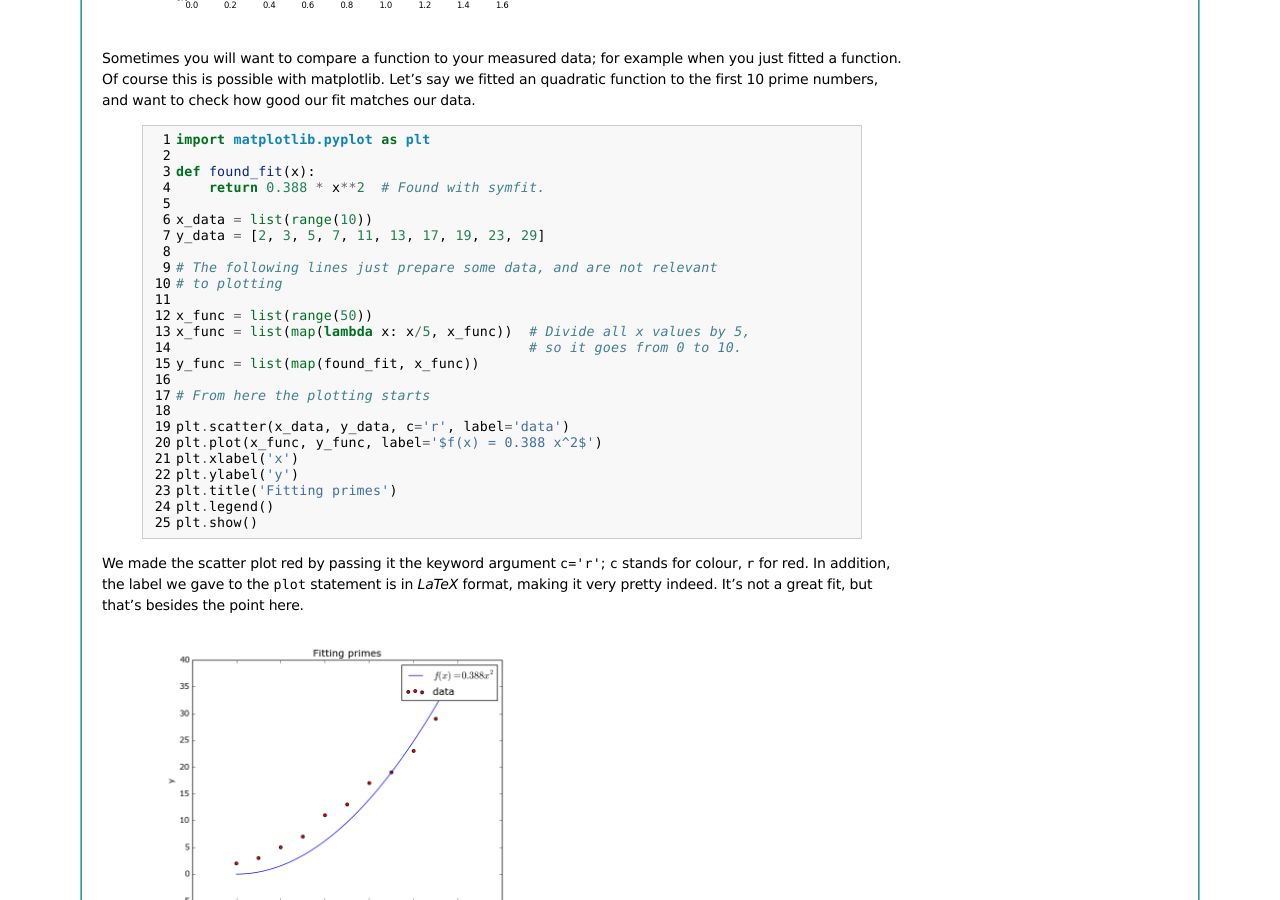
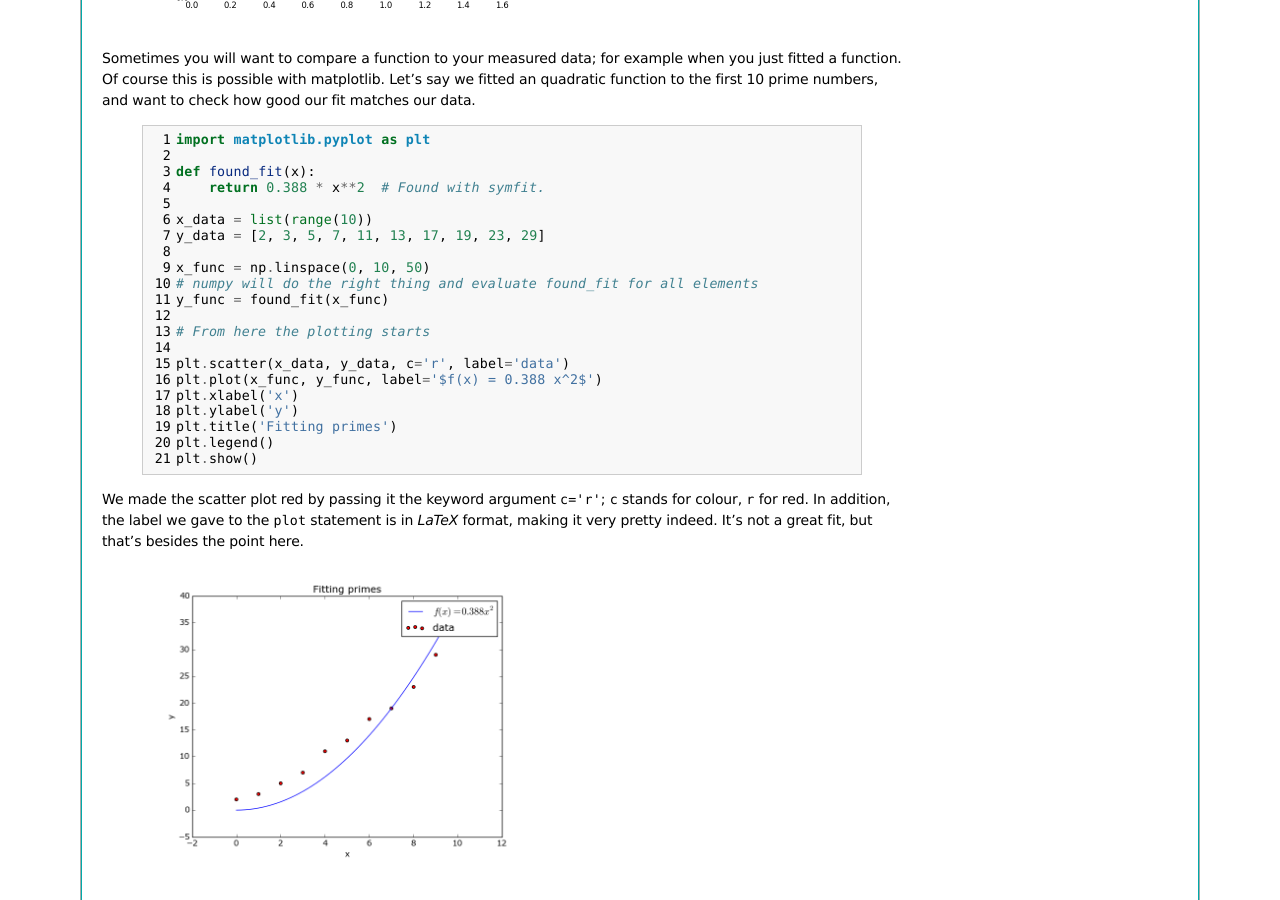
Before and after one commit to HowToThink/HowToThink, a Sphinx documentation site: the page built from source/PvL_H.rst, in a window 1280 px wide and 900 px high, scrolled down 5354 px. Built offline with Sphinx 7.4.7, drawn with Linux system fonts in a browser that asks for light colours; formulas are drawn with MathJax 3.

Commit message:
Removed all maps :(

```diff
--- a/source/PvL_H.rst
+++ b/source/PvL_H.rst
@@ -200,13 +200,9 @@ Sometimes you will want to compare a function to your measured data; for example
         x_data = list(range(10))
         y_data = [2, 3, 5, 7, 11, 13, 17, 19, 23, 29]
 
-        # The following lines just prepare some data, and are not relevant
-        # to plotting
-
-        x_func = list(range(50))
-        x_func = list(map(lambda x: x/5, x_func))  # Divide all x values by 5,
-                                                   # so it goes from 0 to 10.
-        y_func = list(map(found_fit, x_func))
+        x_func = np.linspace(0, 10, 50)
+        # numpy will do the right thing and evaluate found_fit for all elements
+        y_func = found_fit(x_func)
 
         # From here the plotting starts
 
```
